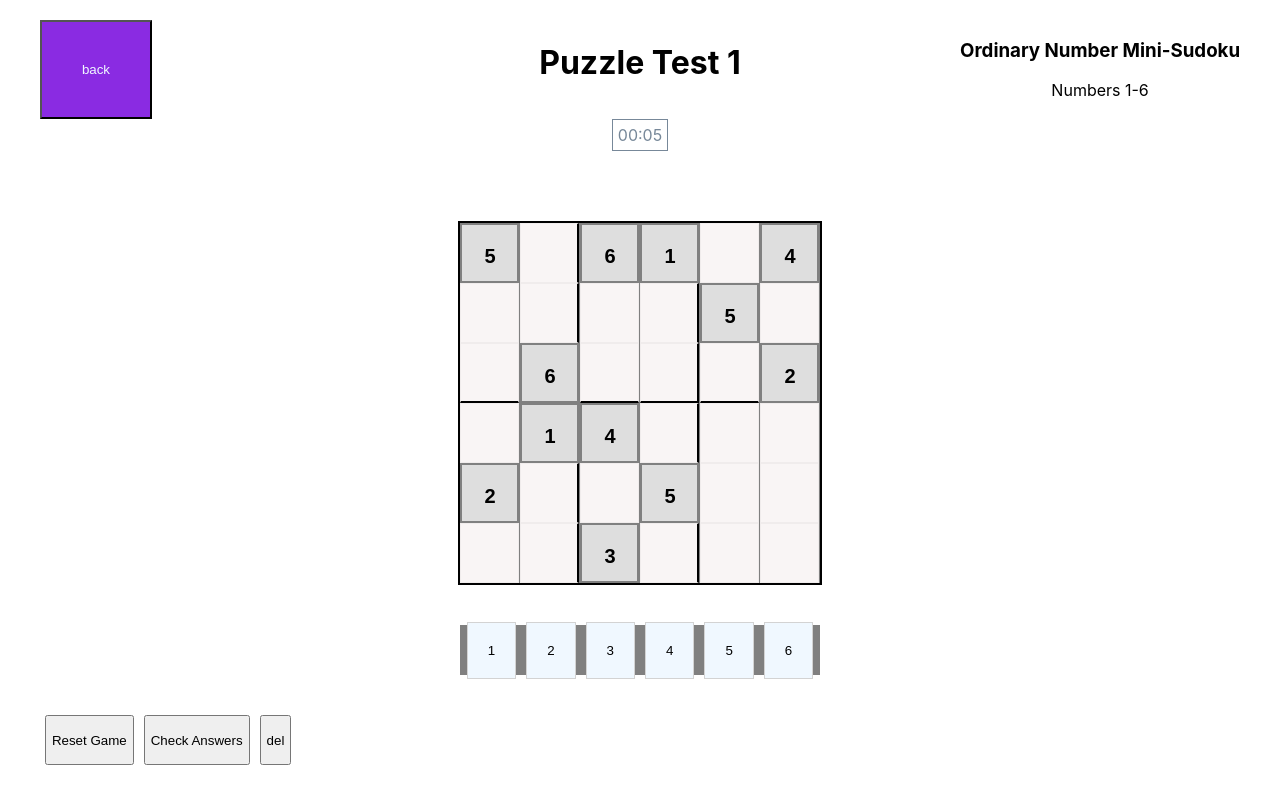
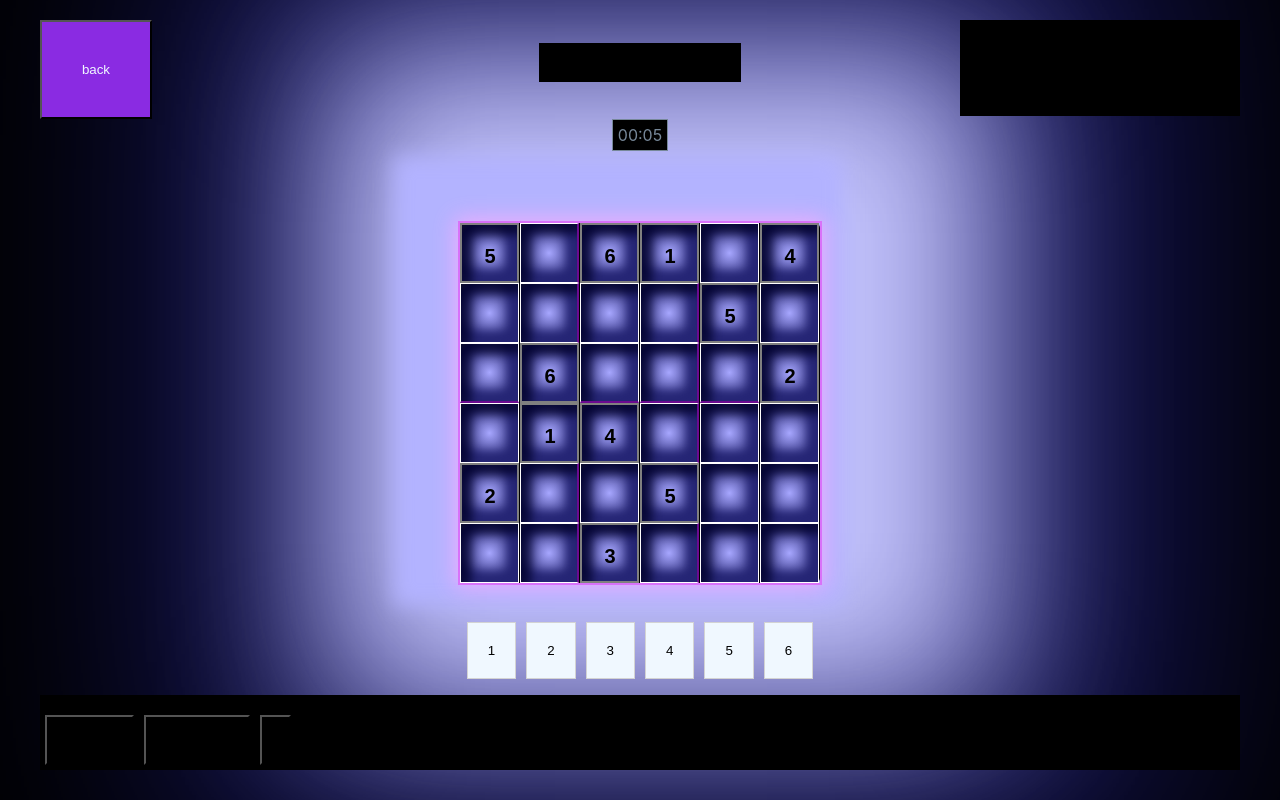
Before and after one commit to SaraDonaldson/mvp-puzzle-project, a React (Create React App) app in the folder Client/: page /puzzletest1 in a window 1280 px wide. Built offline with nearby package versions, Linux system fonts and the light colour scheme.

Commit message:
neumorphism styling to squares

```diff
--- a/Client/src/FeatureTests/PuzzleTest.css
+++ b/Client/src/FeatureTests/PuzzleTest.css
@@ -3,6 +3,8 @@
 .surround {
     display: grid;
     margin: 0 auto;
+    background-color: transparent;
+
 }
 
 .banner{
@@ -14,7 +16,7 @@
     margin-top: 20px;
     align-items: baseline;
     justify-items: center;
-
+    background-color:transparent;
 
 }
 
@@ -56,6 +58,7 @@ h1{
     display: flex;
     justify-content: center;
     align-items: center;
+    background-color: transparent;
 
 }
 
@@ -80,5 +83,5 @@ h1{
 /* ------------------------------------------------ */
 /* colors to match tiles on board */
 .test-puzzle-input #one button {
-   background-color: rgb(195, 137, 249);
+   background-color: rgba(149, 38, 252, 0.973);
 }
--- a/Client/src/FeatureTests/miniSudokuGrid.css
+++ b/Client/src/FeatureTests/miniSudokuGrid.css
@@ -1,13 +1,23 @@
+*{
+     background-color: black;
 
+}
 .mini-sudoku-grid {
     width: 360px;
     height: 360px;
- background-color: grey;
+ /* background-color: grey; */
+ background-color: black;
+ background:  radial-gradient(circle, rgba(167,167,255,1) 0%, rgba(22,22,98,1) 82%, rgba(52,53,70,1) 100%);
  margin: 0 auto;
  margin-top: 70px;
  display: flex;
  flex-wrap: wrap;
- border:2px solid black;
+ border:2px solid rgba(223, 117, 255, 0.963);
+ box-shadow:    0 0 20px 3px rgb(236, 174, 255),
+                -22px -22px 20px 43px hsl(240, 100%, 85%),
+                20px -20px 150px 150px #c4c4fd,
+                30px -30px 300px 300px #19196a,
+                inset 10px -10px 10px 43px hsl(240, 100%, 85%);
 }
 
 
@@ -16,6 +26,8 @@
     grid-template-columns: 1fr 1fr 1fr 1fr 1fr 1fr;
     width: 360px;
     height: 360px;
+    border-radius: 5px;
+
 
 }
 
@@ -24,19 +36,22 @@
 .tile {
     width: 59px;
     height: 59.5px;
-    border: 0.8px solid rgb(240, 236, 236);
+    border: 0.1px solid rgb(255, 254, 255);
+    box-shadow: inset 10px 10px 10px rgba(1, 1, 39, 0.764),
+                inset -10px -10px 10px rgb(38, 38, 118);
     font-size: 20px;
     font-weight: bold;
     display: flex;
     justify-content: center;
     align-items: center;
-    background-color: rgb(249, 245, 245);
+    background-color: rgb(108, 10, 144);
     margin: 0 auto;
     display: flex;
     flex-wrap: wrap;
     overflow: hidden;
     padding: none !important;
     border-radius: none;
+    background: radial-gradient(circle, rgba(167,167,255,1) 0%, rgba(22,22,98,1) 82%, rgba(52,53,70,1) 100%);
 }
 
 button {
@@ -59,11 +74,11 @@ button {
 
 /* --------box section lines---------- */
 .horizontal-divide{
-    border-bottom: 2px solid black;
+    border-bottom: 2px solid  rgb(108, 10, 144);
 }
 
 .vertical-divide {
-    border-right: 2px solid black;
+    border-right: 2px solid  rgb(108, 10, 144);
 
 }
 
@@ -80,8 +95,15 @@ button {
     background-color:rgb(184, 184, 224);
 }
 .selected {
-    background-color: blue;
-    color: white;
+    background: none;
+    background-color:radial-gradient(circle, rgb(8, 8, 64) 0%, rgb(115, 115, 245) 82%, rgb(213, 214, 235) 100%) !important;
+    color: rgb(247, 4, 255);
+    box-shadow: -3px -3px 6px 0.5px #e29aff,
+                5px 5px 10px 1px rgb(11, 11, 92) ,
+                inset 2px 2px 5px 0.1px rgb(254, 219, 255),
+                inset 3px 3px 5px 0.2px rgb(249, 170, 252),
+                inset 1px 1px 8px 1px rgb(224, 7, 232),
+                inset 5px 5px 15px 1px rgb(224, 7, 232);
 }
 
 
```
